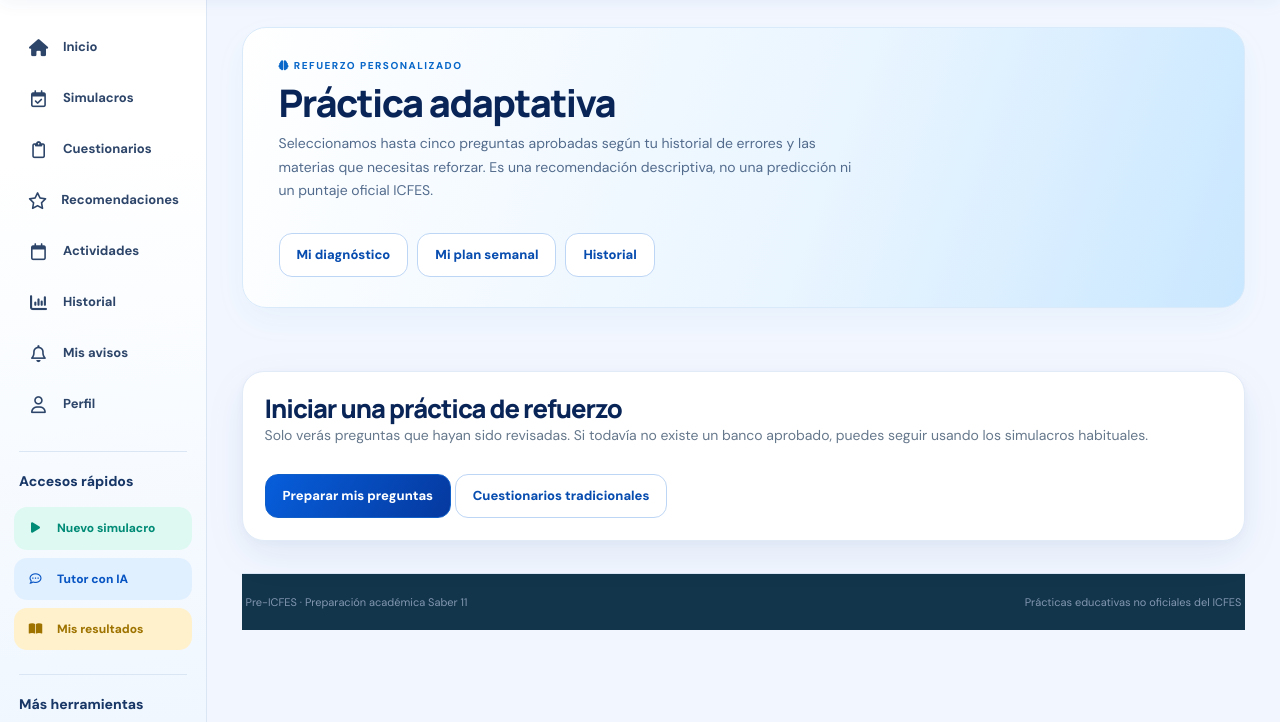
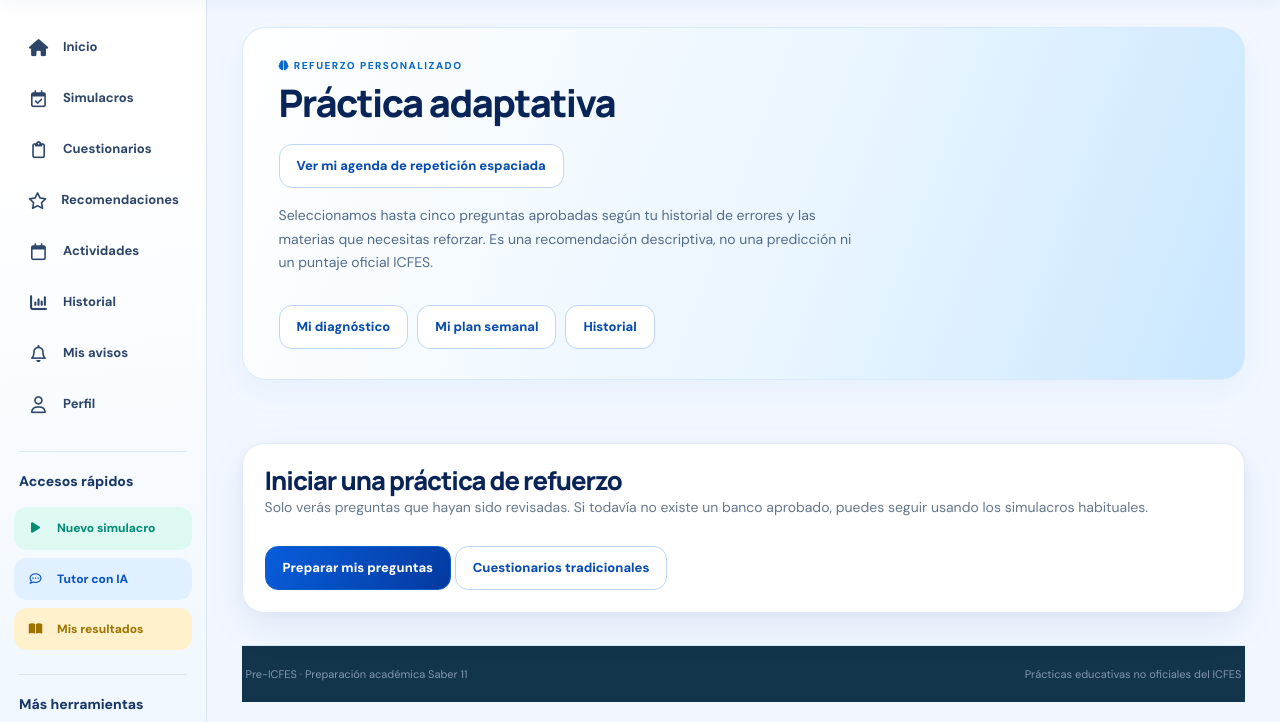
Before and after one commit to legalmenteadriangalindez/Sistema-pre-ICFES-de-prediccion-de-habilidades-y-debilidades-academicas-con-Chatbot, a Django app: page /practica-adaptativa/ in a window 1280 px wide. Shown: the part 78-800 px from the top of the page. Run offline with Django 5.2, Linux system fonts and the light colour scheme; a user stored in the database is signed in; tables that the repository leaves empty hold one stand-in row (values such as "Sample post").

Commit message:
feat(ui): enlazar importación, avisos, privacidad, repasos y reportes

```diff
--- a/Principal/templates/PracticaAdaptativa.html
+++ b/Principal/templates/PracticaAdaptativa.html
@@ -6,7 +6,7 @@
 <div class="dash portal-page adaptive-page">
   <section class="section-hero">
     <span class="eyebrow"><i class="fas fa-brain"></i> REFUERZO PERSONALIZADO</span>
-    <h1>Práctica adaptativa</h1>
+    <h1>Práctica adaptativa</h1><p><a class="ui-btn ui-btn-outline" href="{% url 'agenda_repasos' %}">Ver mi agenda de repetición espaciada</a></p>
     <p>Seleccionamos hasta cinco preguntas aprobadas según tu historial de errores y las materias que necesitas reforzar. Es una recomendación descriptiva, no una predicción ni un puntaje oficial ICFES.</p>
     <div class="hero-actions"><a class="ui-btn ui-btn-outline" href="{% url 'diagnostico_academico' %}">Mi diagnóstico</a>
       <a class="ui-btn ui-btn-outline" href="{% url 'plan_semanal' %}">Mi plan semanal</a>
```
